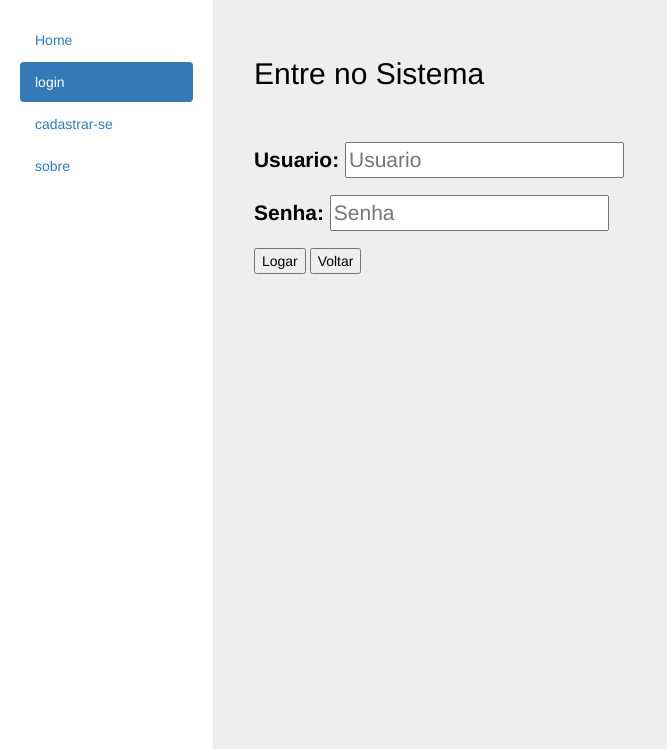
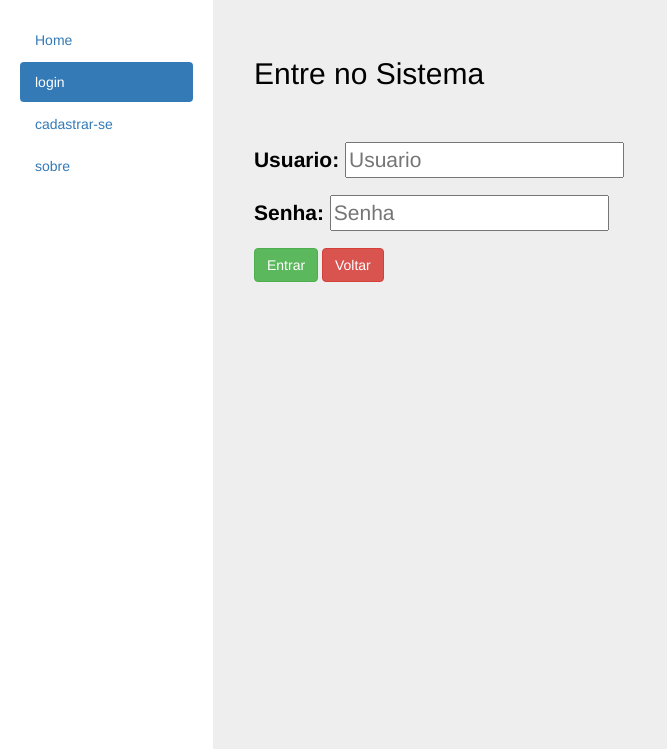
Before and after one commit to VitorRamos/Supereconomic, a Django app: page /login/ in a window 1280 px wide. Shown: the part 51-800 px from the top of the page, without its empty margins (0-667 px from the left). Run offline with Django 3.2, Linux system fonts and the light colour scheme; parts of the project's set-up code (start-up, migrations or seed data) failed here and were passed over; some libraries are stand-ins or nearby versions.

Commit message:
layout dos botoes

```diff
--- a/templates/cadastro.html
+++ b/templates/cadastro.html
@@ -5,8 +5,8 @@
     <form role="form" action="" method="post">
         {% csrf_token %}
         {{ form.as_p }}
-        <button type="submit" name="cadastrar">Cadastrar</button>
-        <button type="submit" name="voltar">Voltar</button>
+        <button type="submit" name="cadastrar" class="btn btn-success">Cadastrar</button>
+        <button type="submit" name="voltar" class="btn btn-danger">Voltar</button>
     </form>
 
     {% for aviso in avisos %}
--- a/templates/cadastroDono.html
+++ b/templates/cadastroDono.html
@@ -5,7 +5,7 @@
     <form role="form" action="" method="post">
         {% csrf_token %}
         {{ form.as_p }}
-        <button type="submit" name="cadastrar">Cadastrar</button>
+        <button type="submit" name="cadastrar" class="btn btn-success">Cadastrar</button>
     </form>
 
     {% for aviso in avisos_sucesso %}
--- a/templates/login.html
+++ b/templates/login.html
@@ -6,8 +6,8 @@
         <form role="form" action="" method="post">
             {% csrf_token %}
             {{ form.as_p }}
-            <button type="submit" name="logar">Logar</button>
-            <button type="submit" name="voltar">Voltar</button>
+            <button type="submit" name="logar" class="btn btn-success">Entrar</button>
+            <button type="submit" name="voltar" class="btn btn-danger">Voltar</button>
         </form>
     </div>
     {% for aviso in avisos %}
--- a/templates/produtos.html
+++ b/templates/produtos.html
@@ -5,7 +5,7 @@
     <form role="form" action="" method="post">
         {% csrf_token %}
         {{ form.as_p }}
-        <button type="submit" name="cadastrarProd">Cadastrar</button>
+        <button type="submit" name="cadastrarProd" class="btn btn-success">Cadastrar</button>
     </form>
 
     <table class="table">
```
